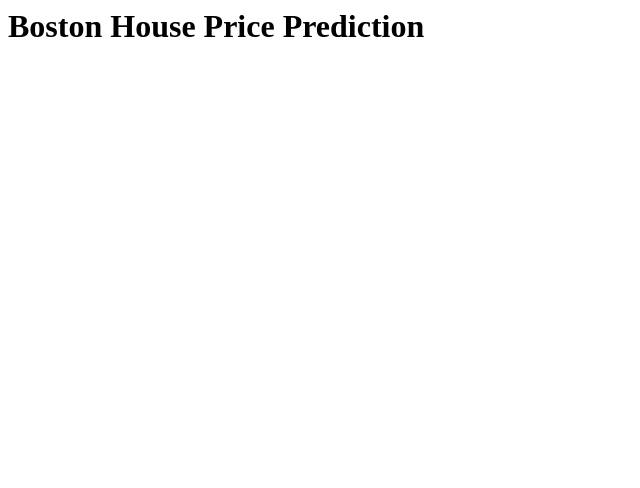
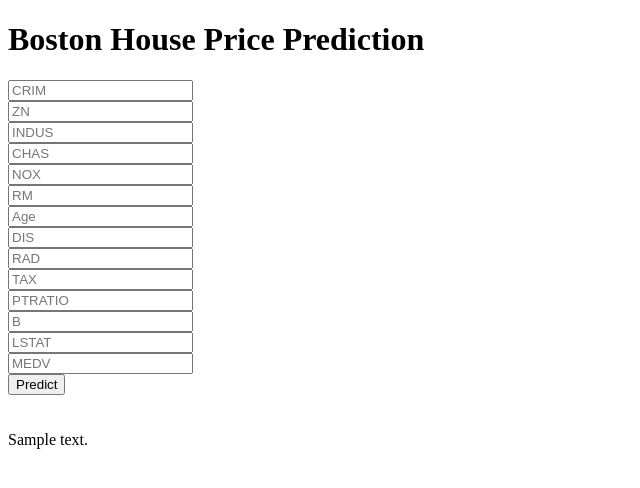
Before and after one commit to omkartibile/bostonhouseprice, a Flask app: template templates/home.html in a window 1280 px wide. Shown: the top 488 px of the page, without its empty margins (0-640 px from the left). Run offline with Flask 3, Linux system fonts and the light colour scheme; the template is opened without the code that fills it: most values are stand-ins (such as "Sample title", 1, 10 or a date in 2020); parts of the project's set-up code (start-up, migrations or seed data) failed here and were passed over.

Commit message:
The web app is ready

```diff
--- a/app.py
+++ b/app.py
@@ -24,5 +24,13 @@
     print(output[0])
     return jsonify({'prediction':output[0]})
 
+@app.route('/predict',methods=['POST'])
+def predict():
+    data = [float(x) for x in request.form.values()]
+    final_input=scalar.transform(np.array(data).reshape(1,-1))
+    print(final_input)
+    regmodel.predict(final_input)[0]
+    return render_template('home.html',prediction_text='The price of the house is {}'.format(regmodel.predict(final_input)[0]))
+
 if __name__ == '__main__':
     app.run(debug=True)
--- a/templates/home.html
+++ b/templates/home.html
@@ -1,3 +1,49 @@
-<h1>
-    Boston House Price Prediction
-</h1>
+<!DOCTYPE html>
+<html >
+
+<head>
+  <meta charset="UTF-8">
+  <title>ML API</title>
+  <link href='https://fonts.googleapis.com/css?family=Pacifico' rel='stylesheet' type='text/css'>
+<link href='https://fonts.googleapis.com/css?family=Arimo' rel='stylesheet' type='text/css'>
+<link href='https://fonts.googleapis.com/css?family=Hind:300' rel='stylesheet' type='text/css'>
+<link href='https://fonts.googleapis.com/css?family=Open+Sans+Condensed:300' rel='stylesheet' type='text/css'>
+
+
+</head>
+
+<body>
+ <div class="login">
+	<h1>Boston House Price Prediction</h1>
+
+     <!-- Main Input For Receiving Query to our ML -->
+    <form action="{{ url_for('predict')}}"method="post">
+      <input type="text" name="CRIM" placeholder="CRIM" required="required" /><br>
+    	<input type="text" name="ZN" placeholder="ZN" required="required" /><br>
+        <input type="text" name="INDUS" placeholder="INDUS" required="required" /><br>
+        <input type="text" name="CHAS" placeholder="CHAS" required="required" /><br>
+        <input type="text" name="NOX" placeholder="NOX" required="required" /><br>
+        <input type="text" name="RM" placeholder="RM" required="required" /><br>
+        <input type="text" name="Age" placeholder="Age" required="required" /><br>
+        <input type="text" name="DIS" placeholder="DIS" required="required" /><br>
+        <input type="text" name="RAD" placeholder="RAD" required="required" /><br>
+        <input type="text" name="TAX" placeholder="TAX" required="required" /><br>
+        <input type="text" name="PTRATIO" placeholder="PTRATIO" required="required" /><br>
+        <input type="text" name="B" placeholder="B" required="required" /><br>
+        <input type="text" name="LSTAT" placeholder="LSTAT" required="required" /><br>
+        <input type="text" name="MEDV" placeholder="MEDV" required="required" /><br>
+
+
+
+        <button type="submit" class="btn btn-primary btn-block btn-large">Predict</button>
+    </form>
+
+   <br>
+   <br>
+
+
+ </div>
+ {{prediction_text}}
+
+</body>
+</html>
```
